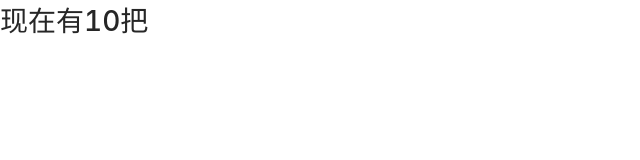
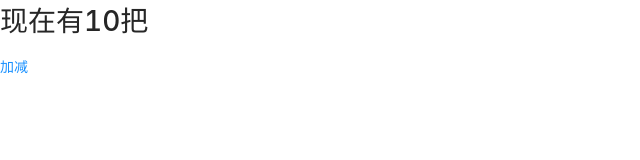
Before and after one commit to yokeney/chatroor, a React app: page / in a window 1280 px wide. Shown: the top 160 px of the page, without its empty margins (0-640 px from the left). Built offline with nearby package versions, Linux system fonts and the light colour scheme.

Commit message:
redux 4.3

```diff
--- a/src/App.js
+++ b/src/App.js
@@ -1,14 +1,16 @@
 import React,{Component} from "react";
 import {Button} from 'antd-mobile'
-import {AddGun} from './index_redux'
   class App extends Component{
      render(){
          const store=this.props.store;
          const nmu=store.getState();
+         const AddGun=this.props.AddGun;
+         const DelGun=this.props.DelGun;
          return (
              <div>
                  <h1>现在有{nmu}把</h1>
-                 <Button type="primary" onClick={()=>store.dispatch(AddGun())}></Button>
+                 <Button type="primary" onClick={()=>store.dispatch(AddGun())}>加</Button>
+                 <Button type="danger" onClick={()=>store.dispatch(DelGun())}>减</Button>
              </div>
          )
      }
--- a/src/index.js
+++ b/src/index.js
@@ -2,10 +2,10 @@ import React from "react";
 import ReactDom from 'react-dom';
 import App from './App';
 import {createStore} from 'redux';
-import {counter} from './index_redux.js'
+import {counter,AddGun,DelGun} from './index_redux.js'
 const store=createStore(counter)
 function render(){
-    ReactDom.render(<App store={store}/>,document.getElementById('root'))
+    ReactDom.render(<App store={store} AddGun={AddGun} DelGun={DelGun}/>,document.getElementById('root'))
 }
 render();
 store.subscribe(render);
```
